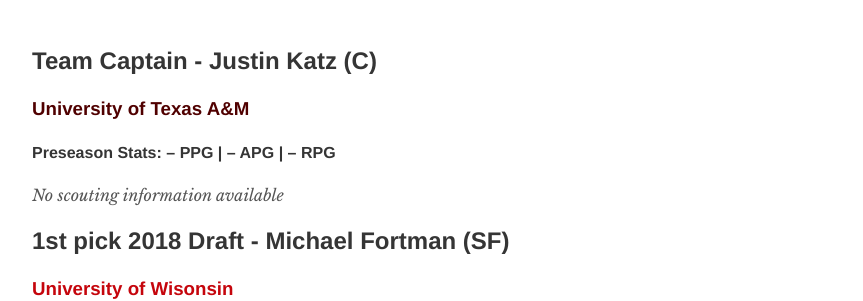
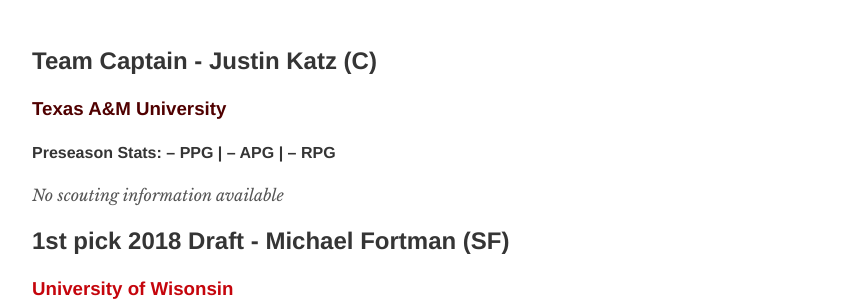
Before and after one commit to nohharri/tdpba, a Jekyll site: the page built from _posts/2018-01-22-preseason-scouting.md, in a window 1280 px wide and 900 px high, scrolled down 982 px. Shown: the part 162-463 px from the top of the window, without its empty margins (208-1071 px from the left). Built offline with Jekyll 4.4.1, drawn with Linux system fonts in a browser that asks for light colours; some of the changed text lies outside the part shown.

Commit message:
Fixed Oron and Justin colleges

```diff
--- a/_posts/2018-01-22-preseason-scouting.md
+++ b/_posts/2018-01-22-preseason-scouting.md
@@ -11,7 +11,7 @@ This matchup for the TDP Basketball Association Finals features two long-term ri
 ![Wheres Warren logo]({{ site.baseurl }}/assets/images/wheres_warren_1.png)
 
 ## Team Captain - Justin Katz (C)
-### <span style="color: #500000">University of Texas A&M</span>
+### <span style="color: #500000">Texas A&M University</span>
 #### Preseason Stats: -- PPG | -- APG | --  RPG
 _No scouting information available_
 
@@ -49,7 +49,7 @@ _No scouting information available_
 ![Schweddy Bois]({{ site.baseurl }}/assets/images/schweddy_bois_1.png)
 
 ## Team Captain - Oron Hazi (C)
-### <span style="color: #841617">University of Oklahoma</span>
+### <span style="color: #500000">Texas A&M University</span>
 #### Preseason Stats: -- PPG | -- APG | --  RPG
 _No scouting information available_
 
```
